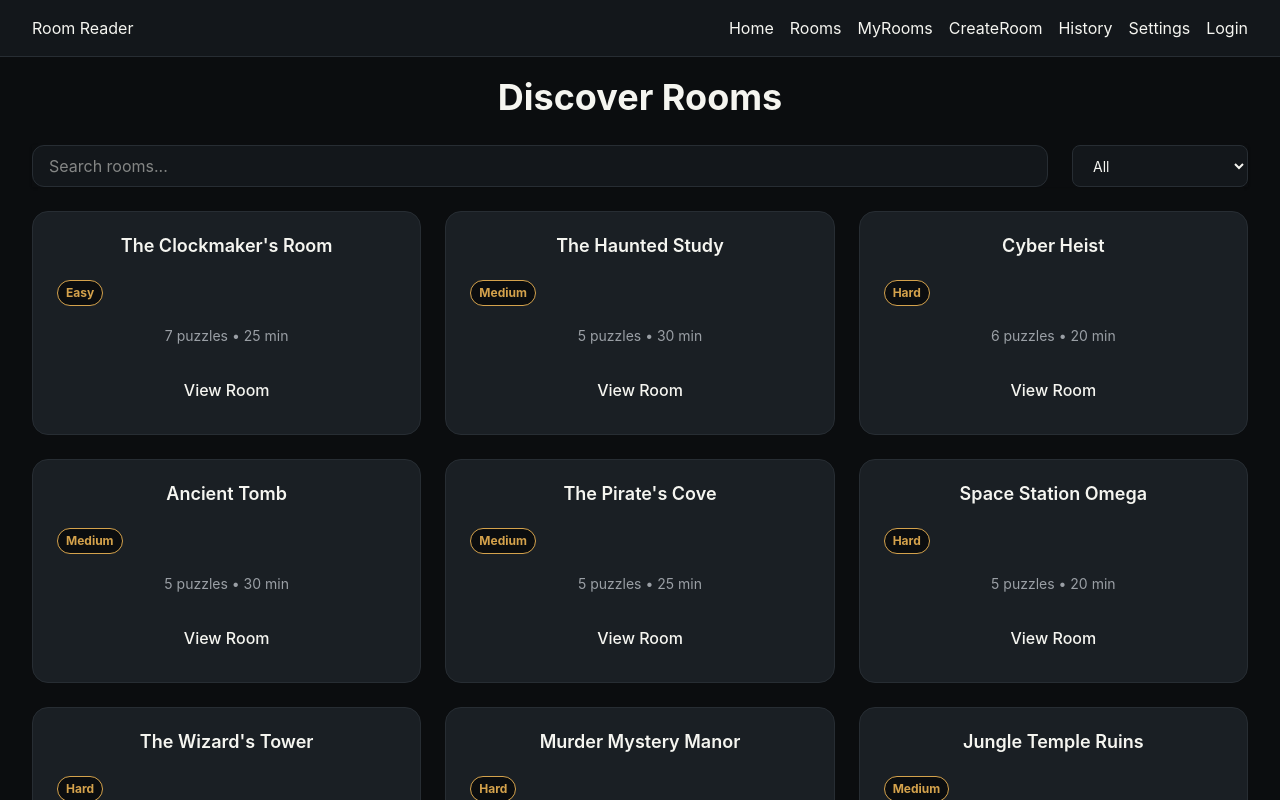
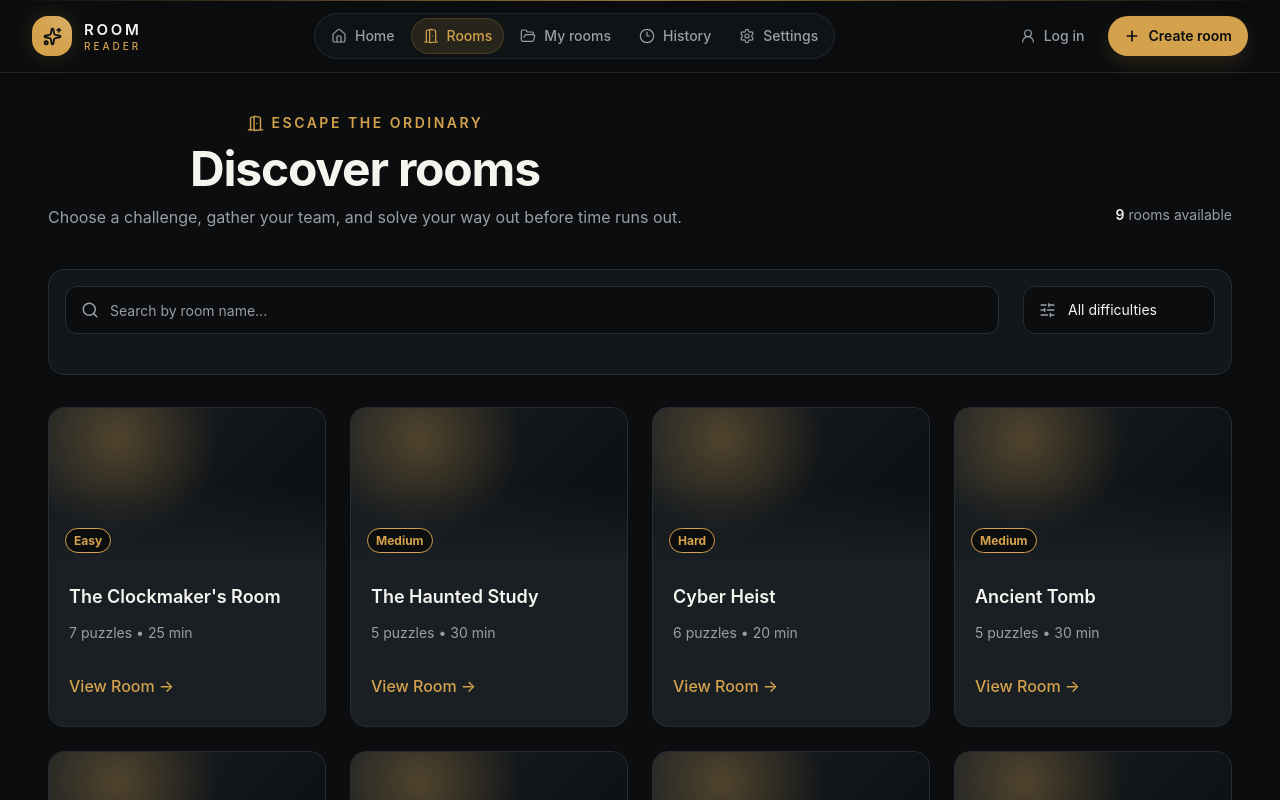
Before and after one commit to gouravasija16/room-reader, a React (Vite) app: page /rooms in a window 1280 px wide. Shown: the top 800 px of the page. Built offline with nearby package versions, Linux system fonts and the light colour scheme.

Commit message:
improved UI

```diff
--- a/src/components/home/CreateCTA.jsx
+++ b/src/components/home/CreateCTA.jsx
@@ -3,7 +3,7 @@ import { useNavigate } from "react-router-dom";
 export default function CreateCTA(){
     const navigate=useNavigate()
     return(
-        <section className="relative mx-5 mb-16 overflow-hidden rounded-3xl border border-accent/25 bg-surface px-6 py-12 text-center sm:mx-8 sm:px-10 lg:mx-auto lg:max-w-7xl lg:px-12">
+         <section className="page-container relative mb-14 overflow-hidden rounded-3xl border border-accent/25 bg-surface px-5 py-10 text-center sm:mb-16 sm:px-10 sm:py-12 lg:px-12">
            <div className="absolute inset-0 z-0 bg-[radial-gradient(circle_at_top_right,rgba(212,162,76,0.14),transparent_45%)]" />
            <div className="relative z-10">
            <p className="mb-3 text-xs font-semibold uppercase tracking-[0.2em] text-accent">Build the impossible</p>
--- a/src/components/home/FeaturedRooms.jsx
+++ b/src/components/home/FeaturedRooms.jsx
@@ -5,9 +5,9 @@ import { useNavigate } from "react-router-dom";
 export default function FeaturedRooms() {
   const navigate=useNavigate()
   return (
-    <section className="mx-auto flex max-w-7xl flex-col gap-7 px-5 py-16 sm:px-8 lg:px-12">
-    <div className="flex items-end justify-between gap-4">
-         <div><p className="mb-2 text-xs font-semibold uppercase tracking-[0.2em] text-accent">Pick your challenge</p><h2 className="text-2xl font-semibold text-text sm:text-3xl">Featured Rooms</h2></div>
+      <section className="page-container flex flex-col gap-7 py-14 sm:py-16">
+         <div className="flex flex-wrap items-end justify-between gap-4">
+          <div><p className="mb-2 text-xs font-semibold uppercase tracking-[0.2em] text-accent">Pick your challenge</p><h2 className="text-2xl font-semibold text-text sm:text-3xl">Featured Rooms</h2></div>
          <Button variant="text" onClick={()=>navigate("/rooms")}>View All <span aria-hidden="true">→</span></Button>
     </div>
     <RoomGrid rooms={sampleRooms.slice(0,3)} />
--- a/src/components/home/HowItWorks.jsx
+++ b/src/components/home/HowItWorks.jsx
@@ -5,7 +5,7 @@ export default function HowItWorks(){
         {number:3,title:'Escape',text:'Check the final puzzle, beat the timer, and see how you rank'},
     ]
     return (
-        <section className="mx-auto max-w-7xl px-5 py-16 text-center sm:px-8 lg:px-12">
+        <section className="page-container py-14 text-center sm:py-16">
             <p className="mb-2 text-xs font-semibold uppercase tracking-[0.2em] text-accent">The simple way in</p>
             <h2 className="mb-8 text-2xl font-semibold text-text sm:text-3xl">How it works</h2>
             <div className="grid grid-cols-1 gap-4 md:grid-cols-3">
--- a/src/components/layout/Footer.jsx
+++ b/src/components/layout/Footer.jsx
@@ -2,14 +2,14 @@ import { Link } from "react-router-dom";
 
 export default function Footer(){
     return(
-        <footer className="m-auto">
-            <div className="flex gap-6 justify-center m-3 ">
+          <footer className="border-t border-border px-4 py-8 text-sm text-muted">
+            <div className="flex flex-wrap justify-center gap-x-6 gap-y-3">
             <Link to="/">Home</Link>
               <Link to="/rooms">Rooms</Link>
               <Link to="/myrooms">MyRooms</Link>
               <Link to="/create">CreateRoom</Link>
             </div>
-            <p className="text-center font-normal">© 2026 Room Reader. All rights reserved</p>
+              <p className="mt-5 text-center font-normal">© 2026 Room Reader. All rights reserved</p>
         </footer>
     )
 }
--- a/src/components/layout/Navbar.jsx
+++ b/src/components/layout/Navbar.jsx
@@ -1,61 +1,122 @@
-import { Link } from "react-router-dom"
 import { useState } from "react"
-import {Home,DoorOpen,FolderOpen,Clock,Settings,Menu,X,PlusCircle,User2 } from "lucide-react"
-export default function Navbar(){
-    const [isOpen,setIsOpen]=useState(false)
-    return(
-        <nav className="flex justify-between gap-4 items-center px-8 py-4 bg-surface border-b border-border sticky top-0 text-text ">
-            <div className="logo">Room Reader</div>
+import { Link, NavLink } from "react-router-dom"
+import {
+    Clock3,
+    DoorOpen,
+    FolderOpen,
+    Home,
+    Menu,
+    Plus,
+    Settings,
+    Sparkles,
+    UserRound,
+    X,
+} from "lucide-react"
+
+const navigationItems = [
+    { label: "Home", to: "/", icon: Home, end: true },
+    { label: "Rooms", to: "/rooms", icon: DoorOpen },
+    { label: "My rooms", to: "/myrooms", icon: FolderOpen },
+    { label: "History", to: "/history", icon: Clock3 },
+    { label: "Settings", to: "/settings", icon: Settings },
+]
+
+function NavigationLink({ item, onClick, mobile = false }) {
+    const Icon = item.icon
+
+    return (
+        <NavLink
+            to={item.to}
+            end={item.end}
+            onClick={onClick}
+            className={({ isActive }) =>
+                [
+                    "group flex items-center gap-2 rounded-full font-medium transition-all duration-200",
+                    mobile ? "w-full px-4 py-3 text-sm" : "px-3 py-2 text-sm",
+                    isActive
+                        ? "bg-accent/12 text-accent shadow-[inset_0_0_0_1px_rgba(212,162,76,0.18)]"
+                        : "text-muted hover:bg-elevated hover:text-text",
+                ].join(" ")
+            }
+        >
+            <Icon size={16} strokeWidth={1.8} className="shrink-0 transition-transform group-hover:scale-110" />
+            <span>{item.label}</span>
+        </NavLink>
+    )
+}
+
+export default function Navbar() {
+    const [isOpen, setIsOpen] = useState(false)
+
+    return (
+        <nav className="sticky top-0 z-50 border-b border-border/80 bg-background/85 text-text shadow-[0_8px_30px_rgba(0,0,0,0.16)] backdrop-blur-xl">
+            <div className="pointer-events-none absolute inset-x-0 top-0 h-px bg-gradient-to-r from-transparent via-accent/70 to-transparent" />
+            <div className="mx-auto flex min-h-[72px] max-w-7xl items-center justify-between gap-6 px-5 sm:px-8">
+                <Link to="/" className="group flex items-center gap-3" onClick={() => setIsOpen(false)}>
+                    <span className="relative grid h-10 w-10 place-items-center overflow-hidden rounded-2xl bg-accent text-background shadow-[0_0_24px_rgba(212,162,76,0.2)] transition-transform duration-300 group-hover:rotate-[-6deg] group-hover:scale-105">
+                        <span className="absolute -right-2 -top-2 h-6 w-6 rounded-full bg-white/30 blur-md" />
+                        <Sparkles size={19} strokeWidth={2.4} />
+                    </span>
+                    <span className="leading-none">
+                        <span className="block text-[15px] font-semibold tracking-[0.18em] text-text">ROOM</span>
+                        <span className="block pt-1 text-[10px] font-medium uppercase tracking-[0.3em] text-accent">reader</span>
+                    </span>
+                </Link>
+
+                <div className="hidden items-center gap-1 rounded-full border border-border/80 bg-surface/70 p-1 md:flex">
+                    {navigationItems.map((item) => (
+                        <NavigationLink key={item.to} item={item} />
+                    ))}
+                </div>
+
+                <div className="hidden items-center gap-3 md:flex">
+                    <NavLink
+                        to="/login"
+                        className="flex items-center gap-2 rounded-full px-3 py-2 text-sm font-medium text-muted transition-colors hover:text-text"
+                    >
+                        <UserRound size={16} strokeWidth={1.8} />
+                        Log in
+                    </NavLink>
+                    <Link
+                        to="/create"
+                        className="flex items-center gap-2 rounded-full bg-accent px-4 py-2.5 text-sm font-semibold text-background shadow-[0_8px_20px_rgba(212,162,76,0.15)] transition-all hover:-translate-y-0.5 hover:bg-[#e2b45c] hover:shadow-[0_10px_24px_rgba(212,162,76,0.25)]"
+                    >
+                        <Plus size={16} strokeWidth={2.5} />
+                        Create room
+                    </Link>
+                </div>
+
                 <button
                     type="button"
-                className="md:hidden block text-xl"
+                    className="grid h-10 w-10 place-items-center rounded-xl border border-border bg-surface text-muted transition-colors hover:border-accent/50 hover:text-accent md:hidden"
                     onClick={() => setIsOpen((open) => !open)}
+                    aria-expanded={isOpen}
+                    aria-controls="mobile-navigation"
                     aria-label={isOpen ? "Close menu" : "Open menu"}
                 >
-                {isOpen ? <X /> : <Menu /> }
+                    {isOpen ? <X size={20} /> : <Menu size={20} />}
                 </button>
-            <div className="hidden md:flex gap-4 justify-end">
-              <Link to="/" className="hover:text-accent">Home</Link>
-              <Link to="/rooms" className="hover:text-accent">Rooms</Link>
-              <Link to="/myrooms" className="hover:text-accent">MyRooms</Link>
-              <Link to="/create" className="hover:text-accent">CreateRoom</Link>
-              <Link to="/history" className="hover:text-accent">History</Link>
-              <Link to="/settings" className="hover:text-accent">Settings</Link>
-              <Link to="/login" className="hover:text-accent">Login</Link>
             </div>
+
             {isOpen && (
-                <div className="absolute top-full left-0 w-full bg-surface border-b border-border flex flex-col px-8 gap-4 md:hidden shadow-lg z-50">
-                   <Link to="/" onClick={()=>setIsOpen(false)} className="hover:text-accent flex flex-row items-center justify-start gap-2 py-2 w-full text-left">
-                       <Home size={18}  className="text-xl shrink-0"/>
-                       <span className="text-base font-medium">Home</span>
+                <div id="mobile-navigation" className="border-t border-border/70 bg-surface/95 px-5 pb-5 pt-3 shadow-2xl backdrop-blur-xl md:hidden">
+                    <div className="space-y-1">
+                        {navigationItems.map((item) => (
+                            <NavigationLink key={item.to} item={item} onClick={() => setIsOpen(false)} mobile />
+                        ))}
+                        <div className="my-3 h-px bg-border" />
+                        <NavigationLink item={{ label: "Log in", to: "/login", icon: UserRound }} onClick={() => setIsOpen(false)} mobile />
+                        <Link
+                            to="/create"
+                            onClick={() => setIsOpen(false)}
+                            className="mt-2 flex w-full items-center justify-center gap-2 rounded-xl bg-accent px-4 py-3 text-sm font-semibold text-background transition-colors hover:bg-[#e2b45c]"
+                        >
+                            <Plus size={17} strokeWidth={2.5} />
+                            Create a room
                         </Link>
-                   <Link to="/rooms" onClick={()=>setIsOpen(false)} className="hover:text-accent flex flex-row items-center justify-start gap-2 py-2 w-full text-left">
-                        <DoorOpen size={18} className="text-xl shrink-0" />
-                        <span>Rooms</span>
-                   </Link>
-                   <Link to="/myrooms" onClick={()=>setIsOpen(false)} className="hover:text-accent flex flex-row items-center justify-start gap-2 py-2 w-full text-left">
-                         <FolderOpen size={18} className="text-xl shrink-0" />
-                         <span>MyRooms</span>
-                   </Link>
-                   <Link to="/create" onClick={()=>setIsOpen(false)} className="hover:text-accent flex flex-row items-center justify-start gap-2 py-2 w-full text-left">
-                         <PlusCircle size={18} className="text-xl shrink-0" />
-                         <span>CreateRoom</span>
-                   </Link>
-                   <Link to="/history" onClick={()=>setIsOpen(false)}  className="hover:text-accent flex flex-row items-center justify-start gap-2 py-2 w-full text-left">
-                         <Clock size={18} className="text-xl shrink-0" />
-                         <span>History</span>
-                   </Link>
-                   <Link to="/settings" onClick={()=>setIsOpen(false)} className="hover:text-accent flex flex-row items-center justify-start gap-2 py-2 w-full text-left">
-                            <Settings size={18} className="text-xl shrink-0" />
-                            <span>Settings</span>
-                   </Link>
-                   <Link to="/login" onClick={()=>setIsOpen(false)} className="hover:text-accent flex flex-row items-center justify-start gap-2 py-2 w-full text-left">
-                            <User2 size={18} className="text-xl shrink-0" />
-                            <span>Login</span>
-                   </Link>
+                    </div>
                 </div>
             )}
         </nav>
     )
-
 }
--- a/src/components/pages/Rooms.jsx
+++ b/src/components/pages/Rooms.jsx
@@ -2,6 +2,7 @@ import { sampleRooms } from "../../data/sampleRooms"
 import RoomGrid from "../shared/RoomGrid"
 import { useSearchParams } from "react-router-dom"
 import useLocalStorage from "../shared/useLocalStorage"
+import { DoorOpen, Search, SlidersHorizontal } from "lucide-react"
 export default function Rooms() {
     const [searchParams, setSearchParams] = useSearchParams()
     const typeFilter = searchParams.get("search") || ""
@@ -36,37 +37,85 @@ export default function Rooms() {
         })
     }
 
+    const rooms = allRooms.filter((room) =>
+        room.title.toLowerCase().includes(typeFilter.toLowerCase()) &&
+        (difficultyFilter === "All" || room.difficulty === difficultyFilter)
+    )
+
     return (
-        <section className='text-center px-8 py-5 bg-background'>
-            <h2 className='text-4xl font-bold text-text mb-7'>Discover Rooms</h2>
-            <div className="flex gap-6 mb-6 shadow-sm">
+        <section className='page-container py-8 text-center sm:py-10'>
+            <div className="mx-auto max-w-7xl">
+                <div className="mb-8 flex flex-col gap-4 sm:mb-10 sm:flex-row sm:items-end sm:justify-between">
+                    <div>
+                        <div className="mb-3 inline-flex items-center gap-2 text-sm font-semibold uppercase tracking-[0.18em] text-accent">
+                            <DoorOpen size={17} aria-hidden="true" />
+                            <span>Escape the ordinary</span>
+                        </div>
+                        <h1 className="text-3xl font-bold tracking-tight text-text sm:text-4xl lg:text-5xl">
+                            Discover rooms
+                        </h1>
+                        <p className="mt-3 max-w-2xl text-sm leading-6 text-muted sm:text-base">
+                            Choose a challenge, gather your team, and solve your way out before time runs out.
+                        </p>
+                    </div>
+                    <p className="text-sm text-muted sm:pb-1">
+                        <span className="font-semibold text-text">{rooms.length}</span>{" "}
+                        {rooms.length === 1 ? "room" : "rooms"} available
+                    </p>
+                </div>
+
+                <div className="mb-8 rounded-2xl border border-border bg-surface p-3 shadow-sm sm:p-4">
+                      <div className="mb-6 flex flex-col gap-3 shadow-sm sm:flex-row sm:gap-6">
+                        <label className="relative min-w-0 flex-1">
+                            <span className="sr-only">Search rooms</span>
+                            <Search
+                                size={18}
+                                aria-hidden="true"
+                                className="pointer-events-none absolute left-4 top-1/2 -translate-y-1/2 text-muted"
+                            />
                             <input
                                 value={typeFilter}
                                 onChange={handleRoomSearch}
-                placeholder="Search rooms..."
-                className="bg-surface border border-border focus:border-accent px-4 py-2 rounded-xl text-text flex-1 min-w-0 "
+                                placeholder="Search by room name..."
+                                className="h-12 w-full rounded-xl border border-border bg-background pl-11 pr-4 text-sm text-text outline-none transition placeholder:text-muted focus:border-accent focus:ring-2 focus:ring-accent/20"
                             />
+                        </label>
 
+                        <label className="relative sm:w-48">
+                            <span className="sr-only">Filter by difficulty</span>
+                            <SlidersHorizontal
+                                size={17}
+                                aria-hidden="true"
+                                className="pointer-events-none absolute left-4 top-1/2 -translate-y-1/2 text-muted"
+                            />
                             <select
                                 name="difficulty"
                                 id="difficulty"
                                 value={difficultyFilter}
                                 onChange={handleDifficultyChange}
-                className="bg-surface border border-border px-4 pr-8 py-2 rounded-lg text-text focus:border-accent  w-22 sm:w-44 text-sm"
-                spellCheck="false"
+                                className="h-12 w-full appearance-none rounded-xl border border-border bg-background pl-11 pr-4 text-sm text-text outline-none transition focus:border-accent focus:ring-2 focus:ring-accent/20"
                             >
-                <option value="All">All</option>
+                                <option value="All">All difficulties</option>
                                 <option value="Easy">Easy</option>
                                 <option value="Medium">Medium</option>
                                 <option value="Hard">Hard</option>
                             </select>
+                        </label>
                     </div>
-            <RoomGrid
-                rooms={allRooms.filter((room) =>
-                    room.title.toLowerCase().includes(typeFilter.toLowerCase()) &&
-                    (difficultyFilter === "All" || room.difficulty === difficultyFilter)
+                </div>
+
+                {rooms.length > 0 ? (
+                    <RoomGrid rooms={rooms} />
+                ) : (
+                    <div className="rounded-2xl border border-dashed border-border bg-surface/60 px-6 py-16 text-center">
+                        <DoorOpen className="mx-auto mb-4 text-muted" size={32} aria-hidden="true" />
+                        <h2 className="text-xl font-semibold text-text">No rooms found</h2>
+                        <p className="mx-auto mt-2 max-w-md text-sm leading-6 text-muted">
+                            Try a different search term or reset the difficulty filter to see more rooms.
+                        </p>
+                    </div>
                 )}
-            />
+            </div>
         </section>
     )
 }
--- a/src/components/shared/RoomCard.jsx
+++ b/src/components/shared/RoomCard.jsx
@@ -1,14 +1,21 @@
+
 import { Link } from "react-router-dom";
 import DifficultyBadge from "./DifficultyBadge";
-export default function RoomCard({key,room,id}){
+export default function RoomCard({room,id}){
     return(
-         <div className="bg-elevated flex min-h-56 flex-col items-center justify-between gap-4 rounded-2xl px-6 py-5 text-center border border-border transition duration-300 hover:-translate-y-1 hover:border-accent/70 hover:shadow-lg hover:shadow-black/20  " key={key} id={id}>
-          <h2 className="font-semibold text-lg text-text capitalize">{room.title}</h2>
-          <DifficultyBadge difficulty={room.difficulty} />
-          <p className="text-sm text-muted">{room.puzzleCount} puzzles <span>• {room.timeLimit} min</span></p>
-          <Link to={`/rooms/${room.id}`} className="px-6 py-3 rounded-lg font-medium transition hover:text-accent" >
-              View Room
-          </Link>
-         </div>
+         <article className="group flex min-h-80 flex-col overflow-hidden rounded-2xl border border-border bg-elevated text-left transition duration-300 hover:-translate-y-1 hover:border-accent/70 hover:shadow-lg hover:shadow-black/20" id={id}>
+          <div className="relative aspect-video w-full overflow-hidden bg-[radial-gradient(circle_at_25%_20%,rgba(212,162,76,0.3),transparent_42%),linear-gradient(135deg,#1a1f24,#0b0d0f)]">
+            {room.coverImage && <img src={room.coverImage} alt="" className="h-full w-full object-cover transition duration-500 group-hover:scale-105" />}
+            <div className="absolute inset-0 bg-linear-to-t from-elevated via-transparent to-transparent" />
+            <div className="absolute bottom-3 left-4"><DifficultyBadge difficulty={room.difficulty} /></div>
+          </div>
+          <div className="flex flex-1 flex-col gap-3 p-5">
+            <h2 className="text-lg font-semibold capitalize text-text">{room.title}</h2>
+            <p className="text-sm text-muted">{room.puzzleCount} puzzles <span aria-hidden="true">•</span> {room.timeLimit} min</p>
+            <Link to={`/rooms/${room.id}`} className="mt-auto inline-flex w-fit rounded-lg py-2 font-medium text-accent transition hover:underline focus:outline-none focus:ring-2 focus:ring-accent" >
+                View Room <span className="ml-1" aria-hidden="true">→</span>
+            </Link>
+          </div>
+         </article>
     )
 }
--- a/src/components/shared/RoomGrid.jsx
+++ b/src/components/shared/RoomGrid.jsx
@@ -2,7 +2,7 @@ import RoomCard from "./RoomCard";
 
 export default function RoomGrid({rooms}){
     return(
-          <div className="grid grid-cols-1 md:grid-cols-3 gap-6">
+          <div className="grid grid-cols-[repeat(auto-fit,minmax(min(100%,17rem),1fr))] gap-4 sm:gap-6">
       {rooms.map((room) => (
         <RoomCard key={room.id} room={room} id={room.id}  />
       ))}
--- a/src/index.css
+++ b/src/index.css
@@ -9,11 +9,42 @@
   --color-accent:#D4A24C;
 }
 @layer base {
+   *, *::before, *::after {
+    box-sizing: border-box;
+  }
+  html {
+    background: var(--color-background);
+  }
   body {
     margin: 0;
     min-width: 320px;
     background: var(--color-background);
     font-family: Inter, ui-sans-serif, system-ui, sans-serif;
+    overflow-x: hidden;
+  }
+
+ button,
+  input,
+  select {
+    font: inherit;
+  }
+}
+@layer components {
+  .page-container {
+    width: min(100% - 2rem, 80rem);
+    margin-inline: auto;
+  }
+
+  @media (min-width: 640px) {
+    .page-container {
+      width: min(100% - 4rem, 80rem);
+    }
+  }
+
+  @media (min-width: 1024px) {
+    .page-container {
+      width: min(100% - 6rem, 80rem);
+    }
   }
 }
 .reduce-motion *{
```
Also changed, not shown: src/components/home/Hero.jsx (+7 -3 lines). Lines whose indentation alone changed are shown as unchanged.
